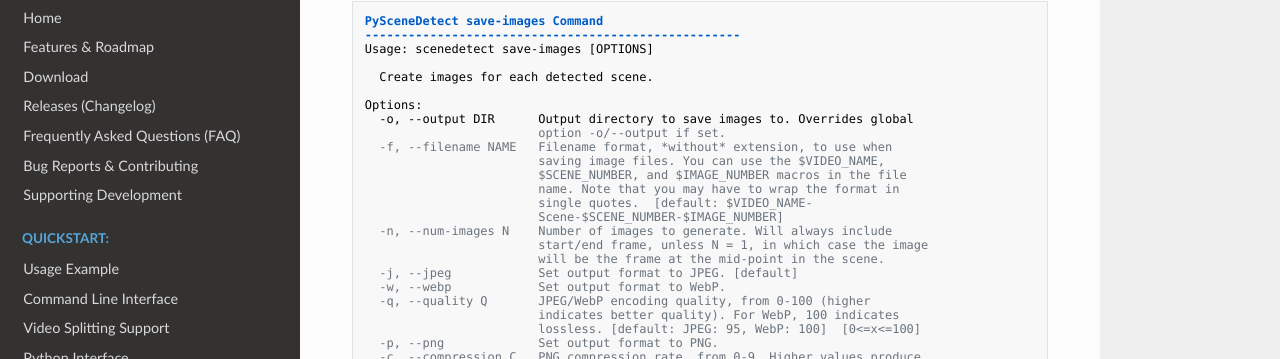
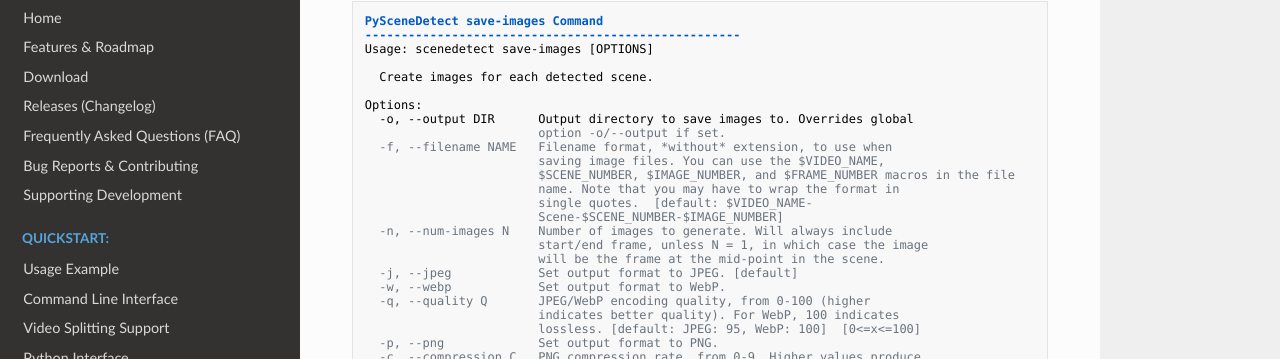
Before and after one commit to vovamushak/PySceneDetect, an MkDocs documentation site: the page built from docs/reference/command-line-params.md, in a window 1280 px wide and 900 px high, scrolled down 3884 px. Shown: the part 134-493 px from the top of the window. Built offline with MkDocs 1.6.1, drawn with Linux system fonts in a browser that asks for light colours; nearby versions of some CDN libraries; old or Windows-style settings are respelled for this version of MkDocs; some of the changed text lies outside the part shown.

Commit message:
Included FRAME_NUMBER macro in docs

```diff
--- a/docs/reference/command-line-params.md
+++ b/docs/reference/command-line-params.md
@@ -261,7 +261,7 @@ Options:
                         option -o/--output if set.
   -f, --filename NAME   Filename format, *without* extension, to use when
                         saving image files. You can use the $VIDEO_NAME,
-                        $SCENE_NUMBER, and $IMAGE_NUMBER macros in the file
+                        $SCENE_NUMBER, $IMAGE_NUMBER, and $FRAME_NUMBER macros in the file
                         name. Note that you may have to wrap the format in
                         single quotes.  [default: $VIDEO_NAME-
                         Scene-$SCENE_NUMBER-$IMAGE_NUMBER]
--- a/manual/cli/commands.rst
+++ b/manual/cli/commands.rst
@@ -203,7 +203,7 @@ The `save-images` command takes the following options:
  * ``-f``, ``--filename NAME``
     Filename format, *without* extension, to use when
     saving image files. You can use the $VIDEO_NAME,
-    $SCENE_NUMBER, and $IMAGE_NUMBER macros in the file
+    $SCENE_NUMBER, $IMAGE_NUMBER, and $FRAME_NUMBER macros in the file
     name. Note that you may have to wrap the name using single
     quotes.  [default: $VIDEO_NAME-Scene-$SCENE_NUMBER-$IMAGE_NUMBER]
  * ``-n``, ``--num-images N``
```
